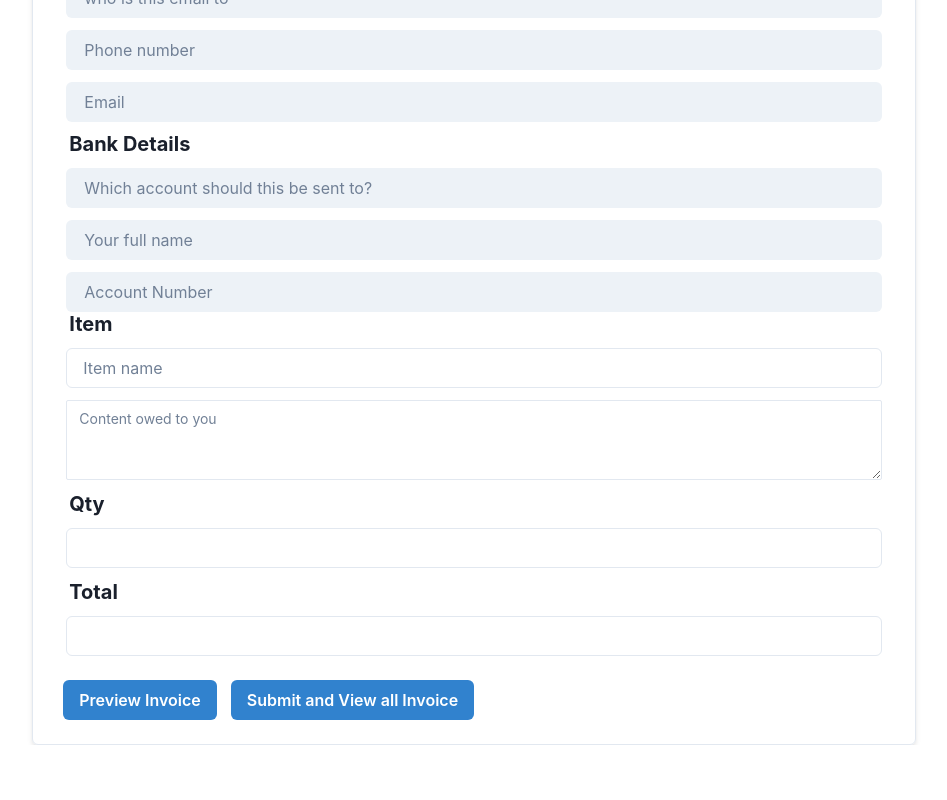
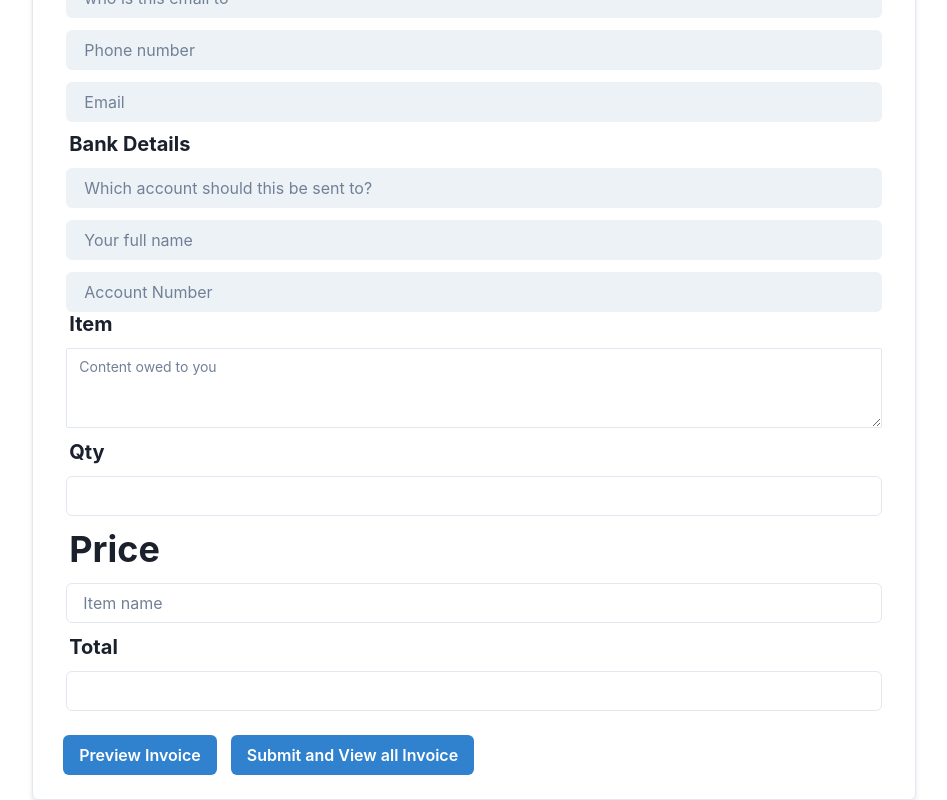
Before and after one commit to kodervine/ceendit-react, a React (Vite) app: page / in a window 1280 px wide. Shown: the part 370-1170 px from the top of the page, without its empty margins (166-1113 px from the left). Before the commit the page ends 1115 px from the top, so only its background shows below. Built offline with nearby package versions, Linux system fonts and the light colour scheme.

Commit message:
still working on changing the total

```diff
--- a/src/components/InvoiceItems.jsx
+++ b/src/components/InvoiceItems.jsx
@@ -3,11 +3,11 @@ import { Stack, Input, Textarea, Heading } from "@chakra-ui/react";
 
 // Props for the input values are gotten from InvoiceApp page rendered with InvoiceItems name, with data from the useState declared on the useContext component
 const InvoiceItems = ({
-  nameOfInvoiceItemName,
+  nameOfInvoiceItemPrice,
   nameOfInvoiceItemContent,
   nameOfInvoiceItemQty,
   nameOfInvoiceItemTotal,
-  valueOfInvoiceItemName,
+  valueOfInvoiceItemPrice,
   valueOfInvoiceItemContent,
   valueOfInvoiceItemQty,
   valueOfInvoiceItemTotal,
@@ -20,14 +20,7 @@ const InvoiceItems = ({
         <Heading as="h4" size="md">
           Item
         </Heading>
-        <Input
-          type="text"
-          name={nameOfInvoiceItemName}
-          id="item-name"
-          placeholder="Item name"
-          value={valueOfInvoiceItemName}
-          onChange={onHandleChange}
-        />
+
         {/* Item Contentt */}
         <Textarea
           size="sm"
@@ -50,6 +43,16 @@ const InvoiceItems = ({
           value={valueOfInvoiceItemQty}
           onChange={onHandleChange}
         />
+
+        <Heading>Price</Heading>
+        <Input
+          type="text"
+          name={nameOfInvoiceItemPrice}
+          id="item-name"
+          placeholder="Item name"
+          value={valueOfInvoiceItemPrice}
+          onChange={onHandleChange}
+        />
         {/* Total */}
         <Heading as="h4" size="md">
           Total
--- a/src/pages/InvoiceHistory.jsx
+++ b/src/pages/InvoiceHistory.jsx
@@ -124,7 +124,7 @@ const InvoiceHistory = () => {
                   <Tr>
                     <Td>{itemContent}</Td>
                     <Td isNumeric>{itemQty}</Td>
-                    <Td>{itemPrice}</Td>
+                    <Td isNumeric>{itemPrice}</Td>
                     <Td isNumeric>{itemTotal}</Td>
                   </Tr>
                 </Tbody>
```
